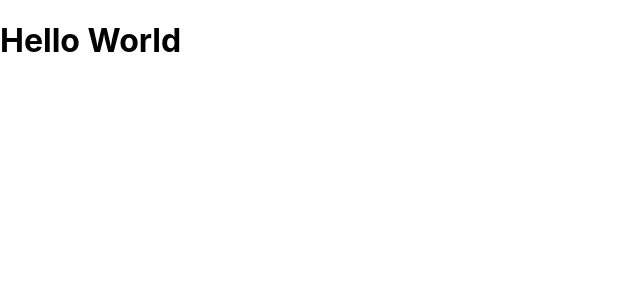
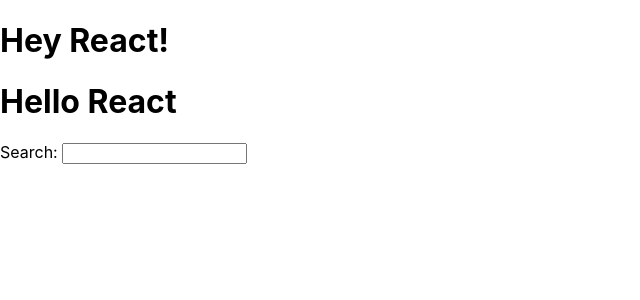
Before and after one commit to jinsanity07/hacker-stories, a React (Create React App) app: page / in a window 1280 px wide. Shown: the top 300 px of the page, without its empty margins (0-640 px from the left). Built offline with nearby package versions, Linux system fonts and the light colour scheme.

Commit message:
5.React JSX

```diff
--- a/src/App.js
+++ b/src/App.js
@@ -1,8 +1,22 @@
 import logo from './logo.svg';
 import './App.css';
 
-const title = 'React';
+const welcome = { greeting: 'Hey', title: 'React!', };
+function getTitle(title) { return title; }
 
-function App() { return ( <div> <h1>Hello World</h1> </div> ); }
+
+function App() {
+
+return ( <div>
+
+<h1> {welcome.greeting} {welcome.title} </h1>
+<h1>Hello {getTitle('React')}</h1>
+<label htmlFor="search">Search: </label>
+
+<input id="search" type="text" />
+
+</div> );
+
+}
 
 export default App;
```
